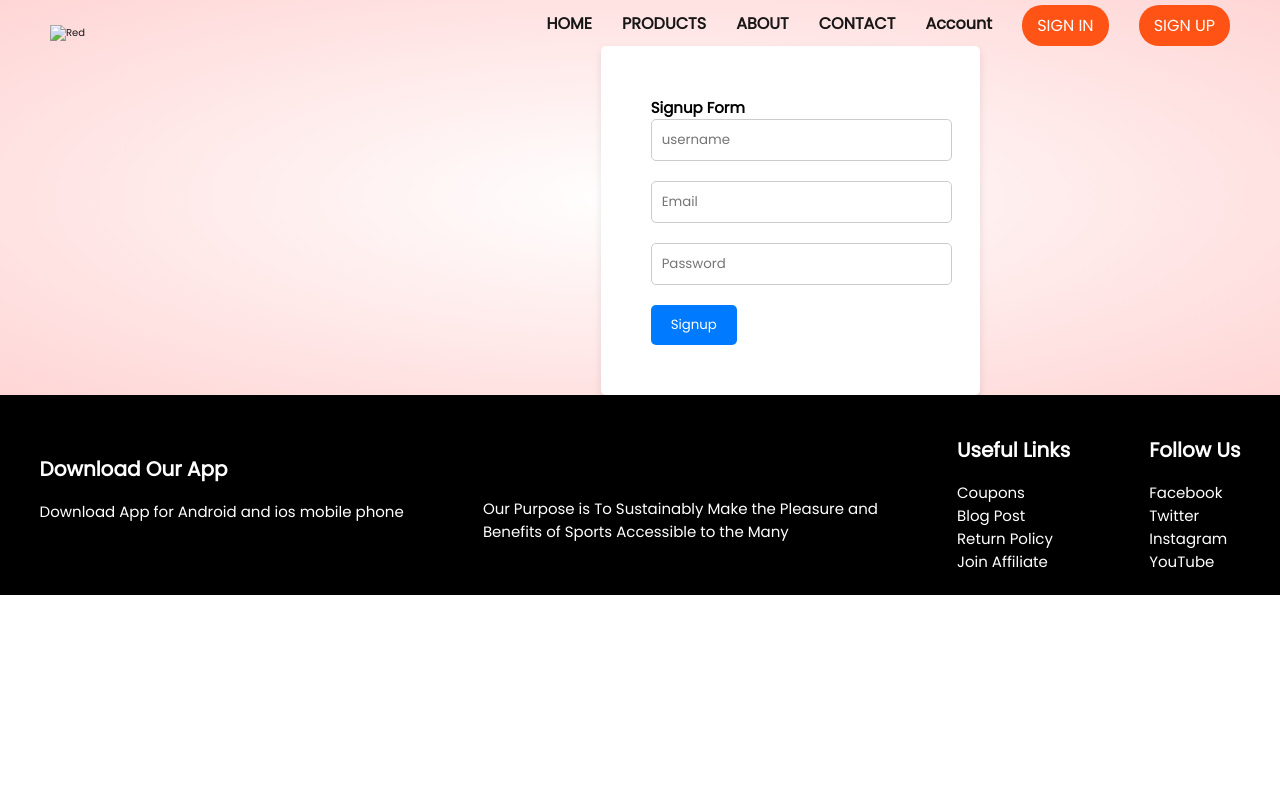
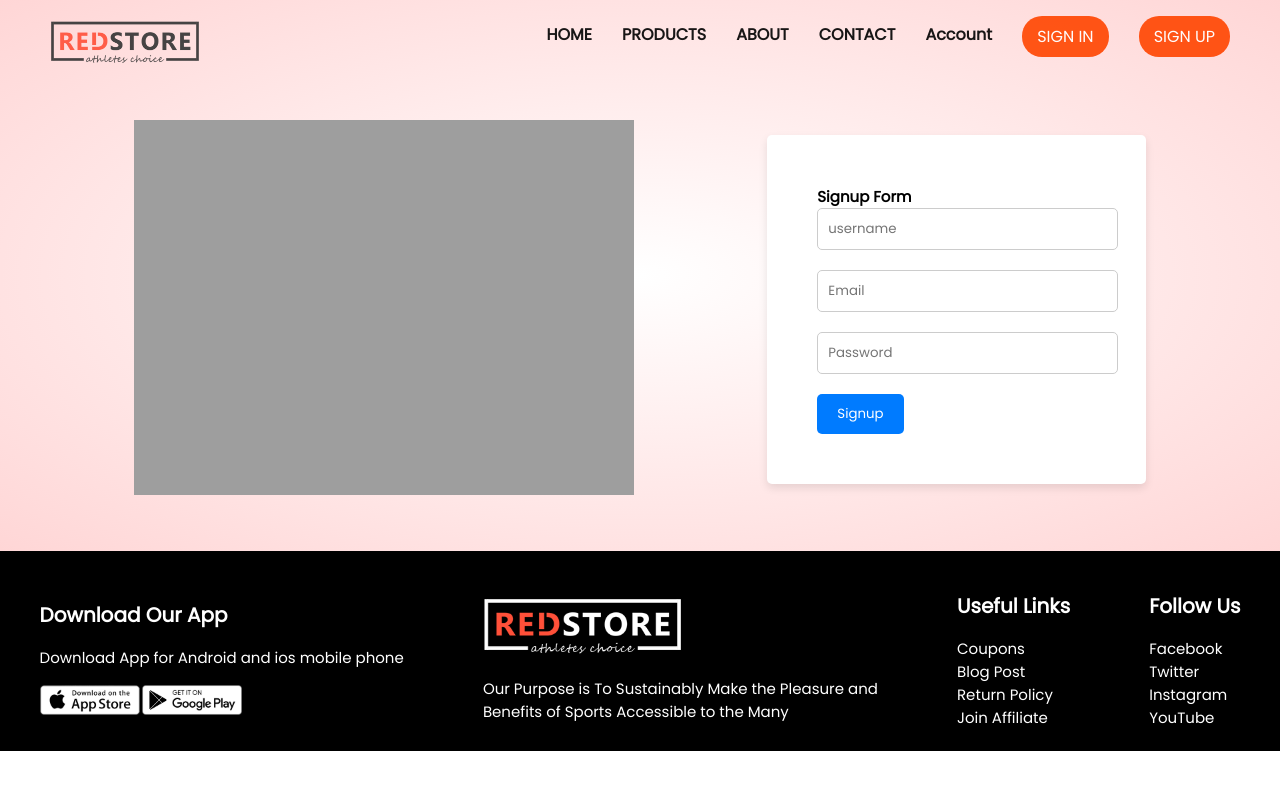
Before and after one commit to Afrozi/shop_ecommerce, a plain HTML site: page contact.html in a window 1280 px wide. Drawn offline with Linux system fonts and the light colour scheme; the site is published under a folder, as on GitHub Pages, so addresses that start at the root find nothing.

Commit message:
Update contact.html

```diff
--- a/contact.html
+++ b/contact.html
@@ -17,11 +17,11 @@
    <section class="home">
     <nav class="navbar">
       <div class="logo">
-        <img src="/images/logo.png" alt="Red">
+        <img src="images/logo.png" alt="Red">
       </div>
         <ul>
           <li><a href="#">HOME</a></li>
-          <li><a href="/Product.html">PRODUCTS</a></li>
+          <li><a href="Product.html">PRODUCTS</a></li>
           <li><a href="#">ABOUT</a></li>
           <li><a href="#">CONTACT</a></li>
           <li><a href="#">Account</a></li>
@@ -31,7 +31,7 @@
      </nav>
      <div class="container">
       <div class="content_img">
-        <img src="/images/image1.png" alt="">
+        <img src="images/image1.png" alt="">
       </div>
       <div class="containerse">
         <h2>Signup Form</h2>
@@ -58,12 +58,12 @@
       <p class="user-info para">Download App for Android and ios mobile phone</p>
       <br>
       <div class="footer_img">
-        <img src="/images/app-store.png" alt="">
-        <img src="/images/play-store.png" alt="">
+        <img src="images/app-store.png" alt="">
+        <img src="images/play-store.png" alt="">
       </div>
     </div>
     <div class="col">
-      <img class="image" src="/images/logo-white.png" alt="">
+      <img class="image" src="images/logo-white.png" alt="">
       <br>
       <br>
       <p class="user-info para">Our Purpose is To Sustainably Make the Pleasure and</p>
@@ -87,6 +87,6 @@
     </div>
   </div>
 </footer>
-   <script src="/js/script.js"></script>
+   <script src="js/script.js"></script>
 </body>
 </html>
```
